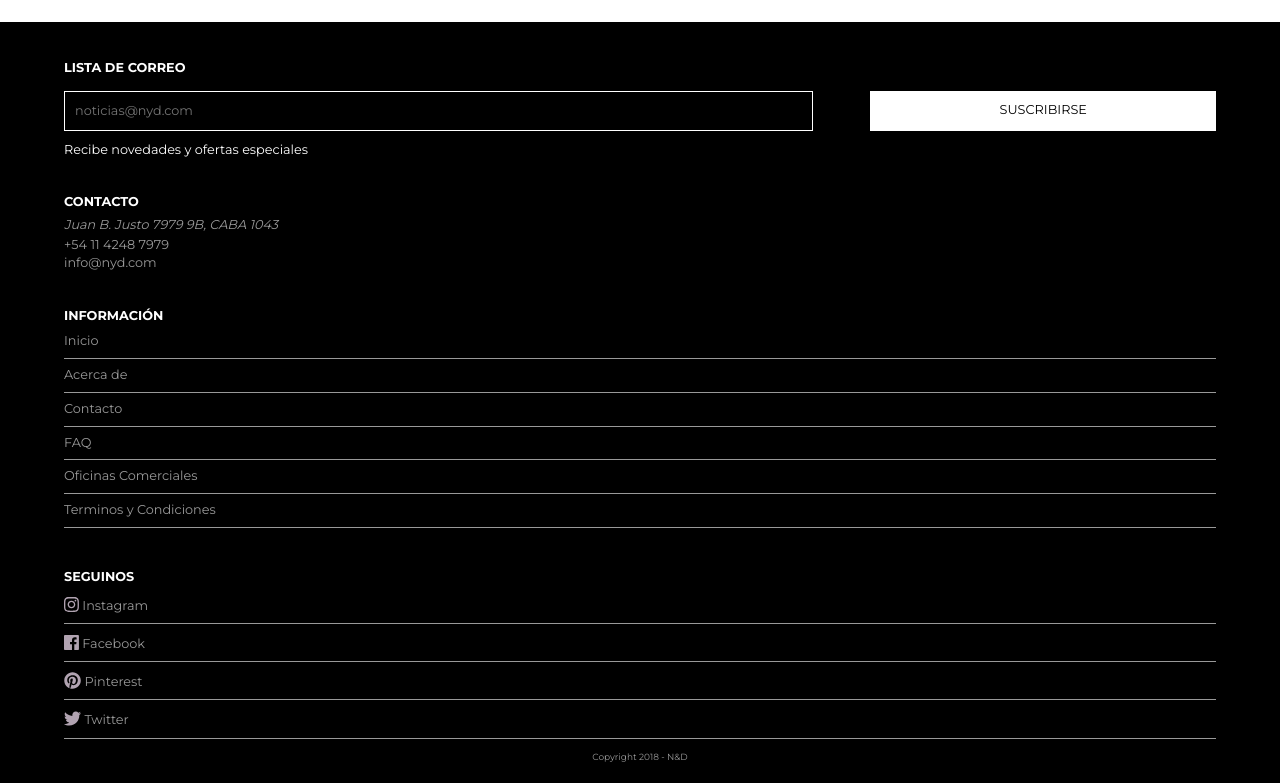
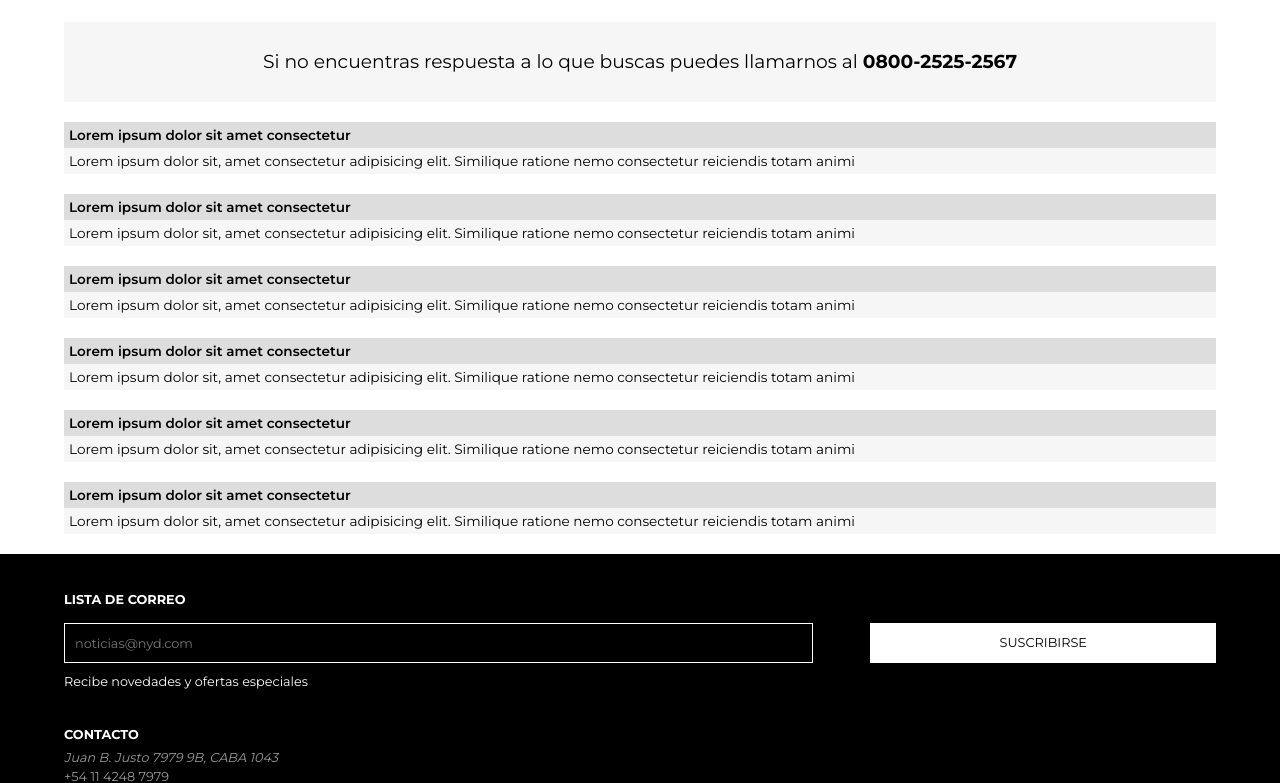
Before and after one commit to MrEscape54/DigitalHouse, a PHP site: page /faq.html in a window 1280 px wide. Shown: the part 164-947 px from the top of the page. Before the commit the page ends 926 px from the top, so only its background shows below. Run offline with PHP 8.4, Linux system fonts and the light colour scheme; some libraries are stand-ins or nearby versions.

Commit message:
FAQ added

```diff
--- a/css/style.css
+++ b/css/style.css
@@ -84,7 +84,7 @@ nav span{
 .about p{line-height: 25px; color: #999; margin-bottom: 25px;
 }
 
-.about h3{color: #222; font-weight: 100; font-size: 24px;}
+.about h3{color: #222; font-weight: normal; font-size: 24px;}
 .about a, .brands > a{
     display: inline-block;
     background-color: #222;
@@ -246,3 +246,11 @@ footer a, footer address{
     display: flex;
     justify-content: space-between;
 }
+
+/*-------------------FAQ.html--------------------------------*/
+.faq-msg{background-color: #f6f6f6; padding: 10px; text-align: center; width: 90%; margin: 0 auto 20px;}
+.faq-msg h3{font-weight: normal;}
+.faq-container{width: 100%; font-size: 0.85em;}
+.faq-item{width: 90%; margin: 0 auto 20px;}
+.question{margin: 0; padding: 5px; font-weight: 600; background-color: #DDD;}
+.answer{margin: 0; padding: 5px; background-color: #f6f6f6;}
--- a/faq.html
+++ b/faq.html
@@ -32,7 +32,35 @@
         </div>
     </header>
     <main>
-
+        <div class="faq-msg">
+            <h3>Si no encuentras respuesta a lo que buscas puedes llamarnos al <span style="white-space: nowrap"><strong>0800-2525-2567</strong></span></h3>
+        </div>
+        <div class="faq-container">
+            <div class="faq-item">
+                <p class="question">Lorem ipsum dolor sit amet consectetur </p>
+                <p class="answer">Lorem ipsum dolor sit, amet consectetur adipisicing elit. Similique ratione nemo consectetur reiciendis totam animi </p>
+            </div>
+            <div class="faq-item">
+                <p class="question">Lorem ipsum dolor sit amet consectetur </p>
+                <p class="answer">Lorem ipsum dolor sit, amet consectetur adipisicing elit. Similique ratione nemo consectetur reiciendis totam animi </p>
+            </div>
+            <div class="faq-item">
+                <p class="question">Lorem ipsum dolor sit amet consectetur </p>
+                <p class="answer">Lorem ipsum dolor sit, amet consectetur adipisicing elit. Similique ratione nemo consectetur reiciendis totam animi </p>
+            </div>
+            <div class="faq-item">
+                <p class="question">Lorem ipsum dolor sit amet consectetur </p>
+                <p class="answer">Lorem ipsum dolor sit, amet consectetur adipisicing elit. Similique ratione nemo consectetur reiciendis totam animi </p>
+            </div>
+            <div class="faq-item">
+                <p class="question">Lorem ipsum dolor sit amet consectetur </p>
+                <p class="answer">Lorem ipsum dolor sit, amet consectetur adipisicing elit. Similique ratione nemo consectetur reiciendis totam animi </p>
+            </div>
+            <div class="faq-item">
+                <p class="question">Lorem ipsum dolor sit amet consectetur </p>
+                <p class="answer">Lorem ipsum dolor sit, amet consectetur adipisicing elit. Similique ratione nemo consectetur reiciendis totam animi </p>
+            </div>
+        </div>
     </main>
     <footer>
         <div class="container">
```
